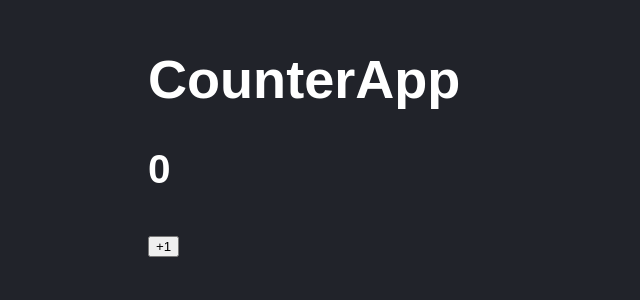
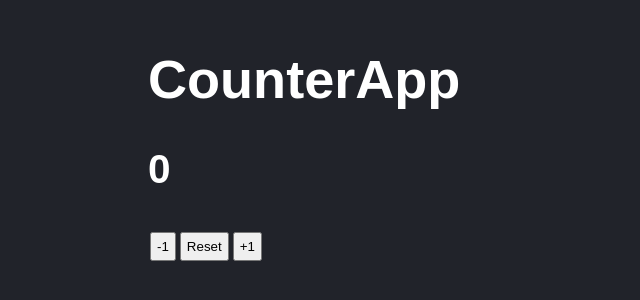
Before and after one commit to sebasGZA/counter-app, a React (Vite) app: page / in a window 1280 px wide. Shown: the part 136-436 px from the top of the page, without its empty margins (0-640 px from the left). Built offline with nearby package versions, Linux system fonts and the light colour scheme.

Commit message:
handleAdd, handleSubstract and handleReset using useState - Hooks

```diff
--- a/src/CounterApp.jsx
+++ b/src/CounterApp.jsx
@@ -4,15 +4,25 @@ import PropTypes from "prop-types";
 export const CounterApp = ({ value }) => {
   const [counter, setCounter] = useState(value);
 
+  //   const handleAdd = () => setCounter((c) => c + 1);
   const handleAdd = () => setCounter(counter + 1);
-  //   const handleAdd = () => setCounter((c) => c + 1);
+  const handleSubstract = () => setCounter((c) => (c === 0 ? 0 : c - 1));
+  const handleReset = () => setCounter(value);
 
   return (
     <>
       <h1>CounterApp</h1>
       <h2>{counter}</h2>
 
-      <button onClick={handleAdd}>+1</button>
+      <button id="substract" onClick={handleSubstract}>
+        -1
+      </button>
+      <button id="reset" onClick={handleReset}>
+        Reset
+      </button>
+      <button id="add" onClick={handleAdd}>
+        +1
+      </button>
     </>
   );
 };
--- a/src/styles.css
+++ b/src/styles.css
@@ -6,3 +6,8 @@ body {
   font-size: 1.3rem;
   padding: 70px;
 }
+
+button {
+  padding: 5px;
+  margin: 2px;
+}
```
